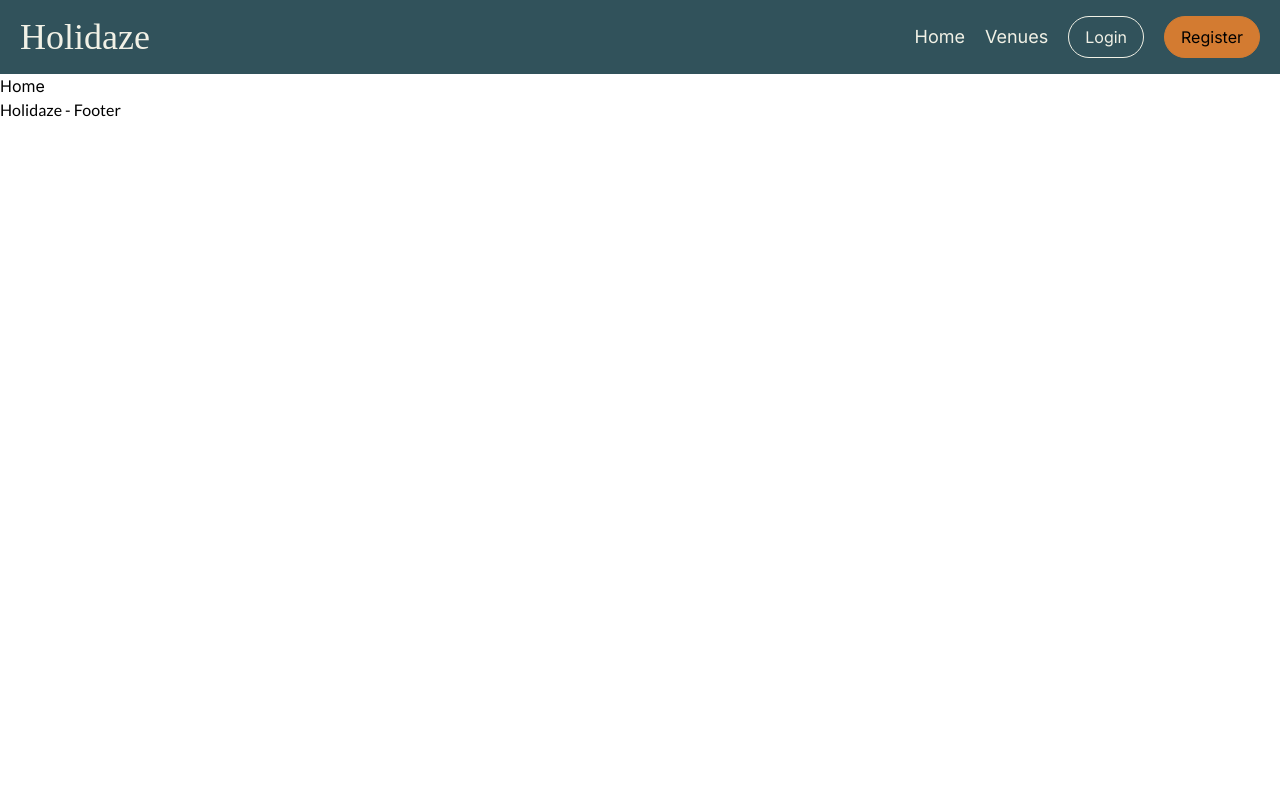
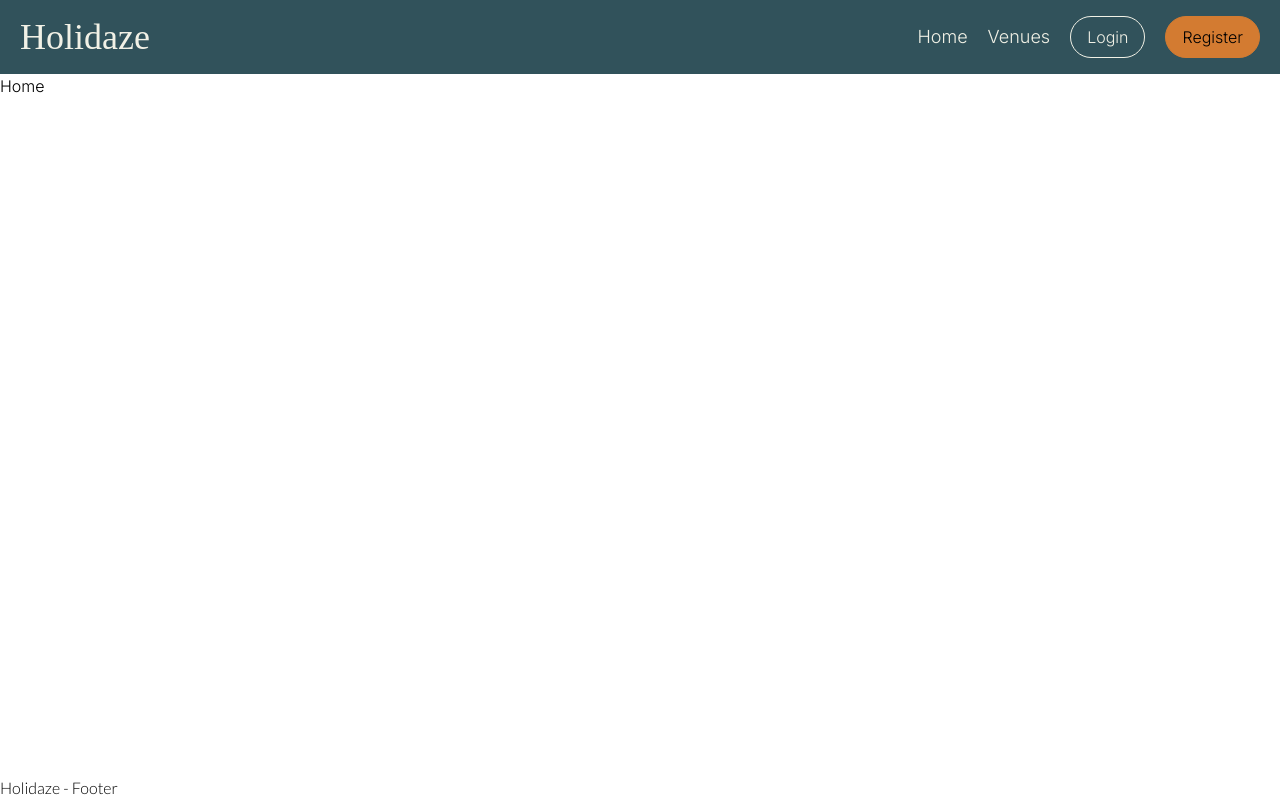
Before and after one commit to karlwoien/project-exam-2, a React (Vite) app: page / in a window 1280 px wide. Built offline with nearby package versions, Linux system fonts and the light colour scheme; a web font is replaced by a local one.

Commit message:
Update index.css

```diff
--- a/src/styles/index.css
+++ b/src/styles/index.css
@@ -4,12 +4,18 @@
 @tailwind components;
 @tailwind utilities;
 
+#root {
+  display: flex;
+  flex-direction: column;
+  height: 100vh;
+}
+
 html {
   scroll-behavior: smooth;
 }
 
 body {
-  @apply font-body;
+  @apply font-body font-light;
 }
 
 h1, h2, h3, h4, h5 {
@@ -17,7 +23,7 @@ h1, h2, h3, h4, h5 {
 }
 
 p {
-  font-family: "Inter", serif;
+  @apply text-base font-body;
 }
 
 .logo {
```
